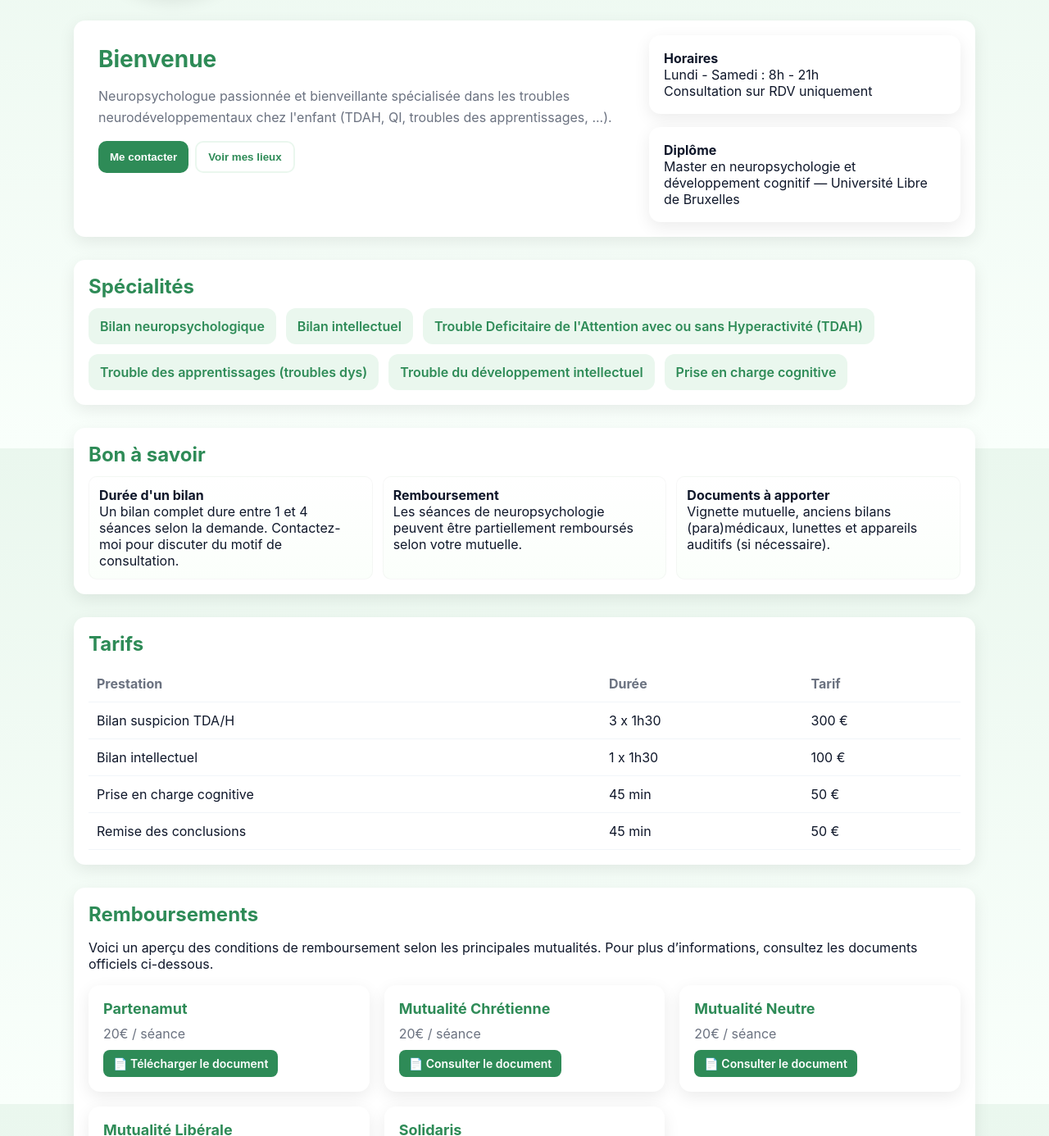
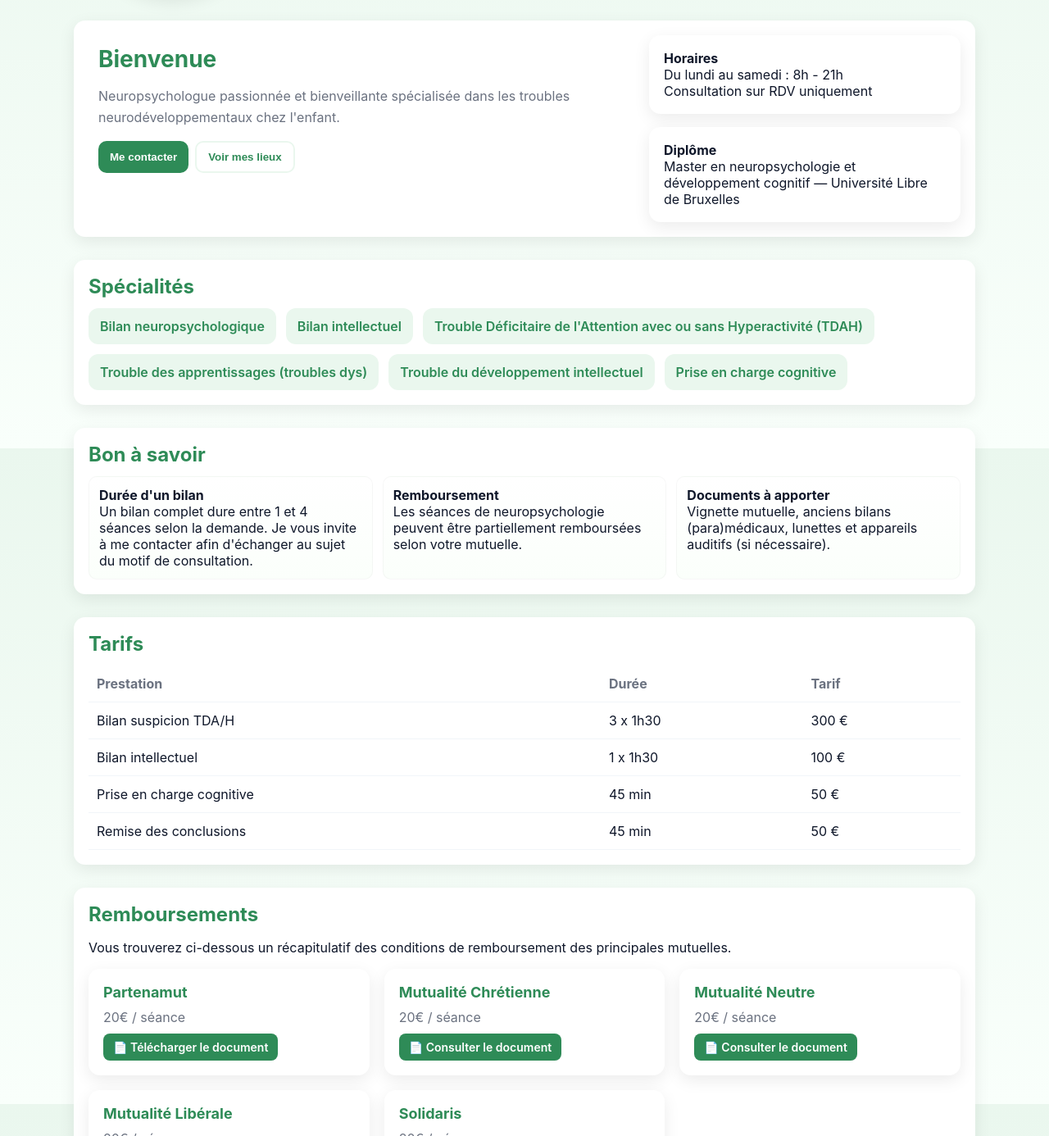
Before and after one commit to laurencedouchar/laurencedouchar.github.io, a plain HTML site: page index.html in a window 1280 px wide. Shown: the part 253-1639 px from the top of the page at 82% size. Drawn offline with Linux system fonts and the light colour scheme.

Commit message:
fix typo errors

```diff
--- a/index.html
+++ b/index.html
@@ -6,7 +6,7 @@
   <meta charset="utf-8" />
   <meta name="viewport" content="width=device-width,initial-scale=1" />
   <title>Laurence Douchar - Neuropsychologue</title>
-  <meta name="description" content="Page professionnelle pour neuropsychologue — single page app, vert & blanc." />
+  <meta name="description" content="Laurence Douchar - Neuropsychologue (Enghien - Ath - Soignies)" />
   <link rel="stylesheet" href="style.css">
 </head>
 
@@ -37,9 +37,7 @@
       <section id="bienvenue" class="hero card">
         <div class="welcome">
           <h1>Bienvenue</h1>
-          <p>Neuropsychologue passionnée et bienveillante spécialisée dans les troubles neurodéveloppementaux chez l'enfant
-            (TDAH, QI, troubles des apprentissages, ...). </p>
-
+          <p>Neuropsychologue passionnée et bienveillante spécialisée dans les troubles neurodéveloppementaux chez l'enfant.</p>
           <div class="cta">
             <button class="btn" onclick="scrollToSection('contact')">Me contacter</button>
             <button class="btn ghost" onclick="scrollToSection('lieux')">Voir mes lieux</button>
@@ -49,7 +47,7 @@
         <aside class="info-side">
           <div class="card">
             <strong>Horaires</strong>
-            <div>Lundi - Samedi : 8h - 21h<br />Consultation sur RDV uniquement</div>
+            <div>Du lundi au samedi : 8h - 21h<br />Consultation sur RDV uniquement</div>
           </div>
           <div class="card">
             <strong>Diplôme</strong>
@@ -63,7 +61,7 @@
         <div class="skills">
           <div class="skill">Bilan neuropsychologique</div>
           <div class="skill">Bilan intellectuel</div>
-          <div class="skill">Trouble Deficitaire de l'Attention avec ou sans Hyperactivité (TDAH)</div>
+          <div class="skill">Trouble Déficitaire de l'Attention avec ou sans Hyperactivité (TDAH)</div>
            <div class="skill">Trouble des apprentissages (troubles dys)</div>
             <div class="skill">Trouble du développement intellectuel</div>
           <div class="skill">Prise en charge cognitive</div>
@@ -74,11 +72,12 @@
         <h2>Bon à savoir</h2>
         <div class="faqs">
           <div class="faq"><strong>Durée d'un bilan</strong>
-            <div>Un bilan complet dure entre 1 et 4 séances selon la demande. Contactez-moi pour discuter du motif de
-              consultation.</div>
+            <div>Un bilan complet dure entre 1 et 4 séances selon la demande. Je vous invite à me contacter afin d'échanger
+              au sujet du motif de consultation.
+            </div>
           </div>
           <div class="faq"><strong>Remboursement</strong>
-            <div>Les séances de neuropsychologie peuvent être partiellement remboursés selon votre mutuelle.</div>
+            <div>Les séances de neuropsychologie peuvent être partiellement remboursées selon votre mutuelle.</div>
           </div>
           <div class="faq"><strong>Documents à apporter</strong>
             <div>Vignette mutuelle, anciens bilans (para)médicaux, lunettes et appareils auditifs (si nécessaire).</div>
@@ -123,8 +122,7 @@
 
       <section id="remboursements" class="card">
         <h2>Remboursements</h2>
-        <p>Voici un aperçu des conditions de remboursement selon les principales mutualités.
-          Pour plus d’informations, consultez les documents officiels ci-dessous.</p>
+        <p>Vous trouverez ci-dessous un récapitulatif des conditions de remboursement des principales mutuelles.</p>
 
         <div class="mutuelles">
           <article class="mutuelle">
```
